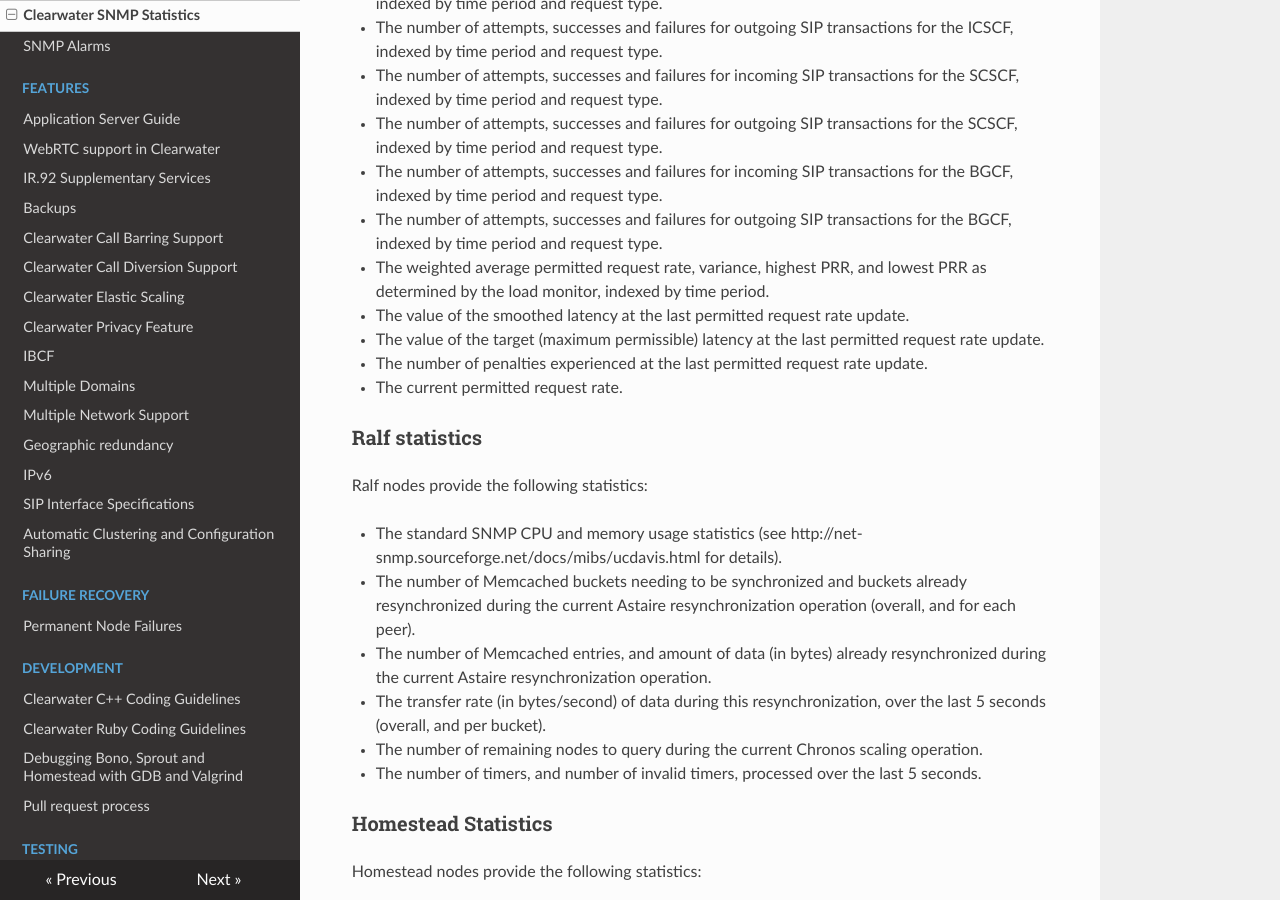
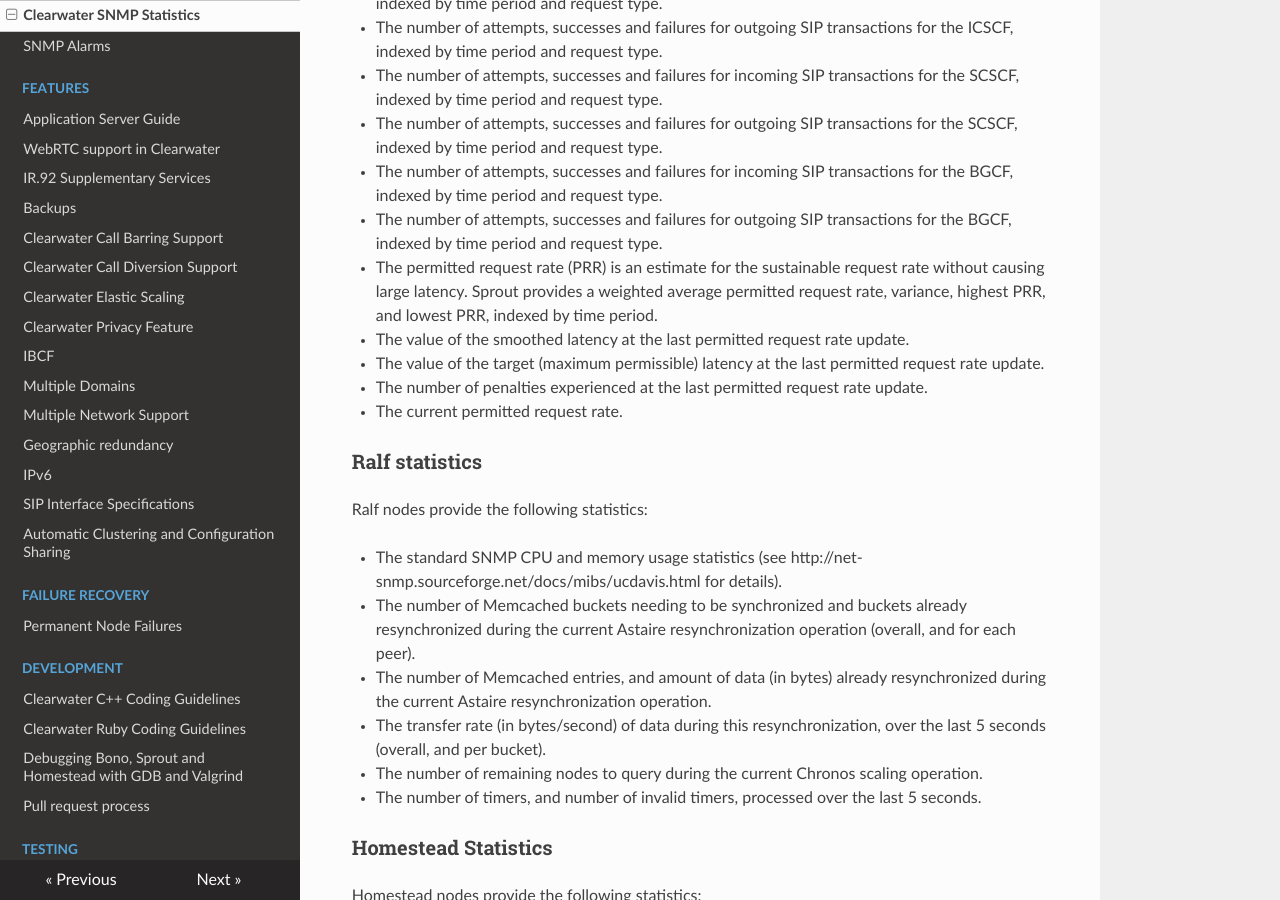
Before and after one commit to Metaswitch/clearwater-readthedocs, an MkDocs documentation site: the page built from docs/Clearwater_SNMP_Statistics.md, in a window 1280 px wide and 900 px high, scrolled down 2701 px. Built offline with MkDocs 1.6.1, drawn with Linux system fonts in a browser that asks for light colours; nearby versions of some CDN libraries; old or Windows-style settings are respelled for this version of MkDocs.

Commit message:
Explained what PRR is

```diff
--- a/docs/Clearwater_SNMP_Statistics.md
+++ b/docs/Clearwater_SNMP_Statistics.md
@@ -78,7 +78,7 @@ Sprout nodes provide the following statistics:
 * The number of attempts, successes and failures for outgoing SIP transactions for the SCSCF, indexed by time period and request type.
 * The number of attempts, successes and failures for incoming SIP transactions for the BGCF, indexed by time period and request type.
 * The number of attempts, successes and failures for outgoing SIP transactions for the BGCF, indexed by time period and request type.
-* The weighted average permitted request rate, variance, highest PRR, and lowest PRR as determined by the load monitor, indexed by time period.
+* The permitted request rate (PRR) is an estimate for the sustainable request rate without causing large latency. Sprout provides a weighted average permitted request rate, variance, highest PRR, and lowest PRR, indexed by time period.
 * The value of the smoothed latency at the last permitted request rate update.
 * The value of the target (maximum permissible) latency at the last permitted request rate update.
 * The number of penalties experienced at the last permitted request rate update.
```
